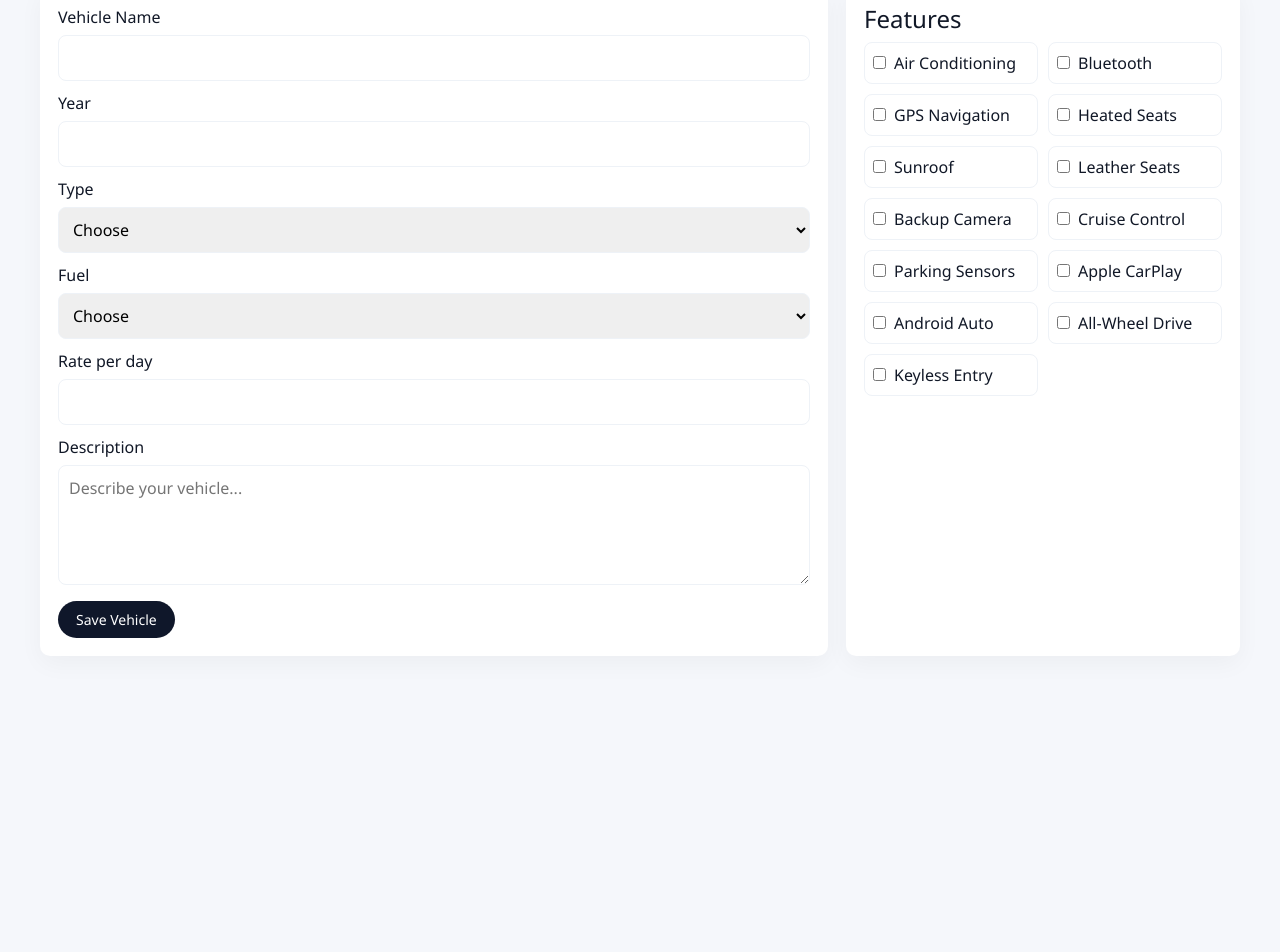
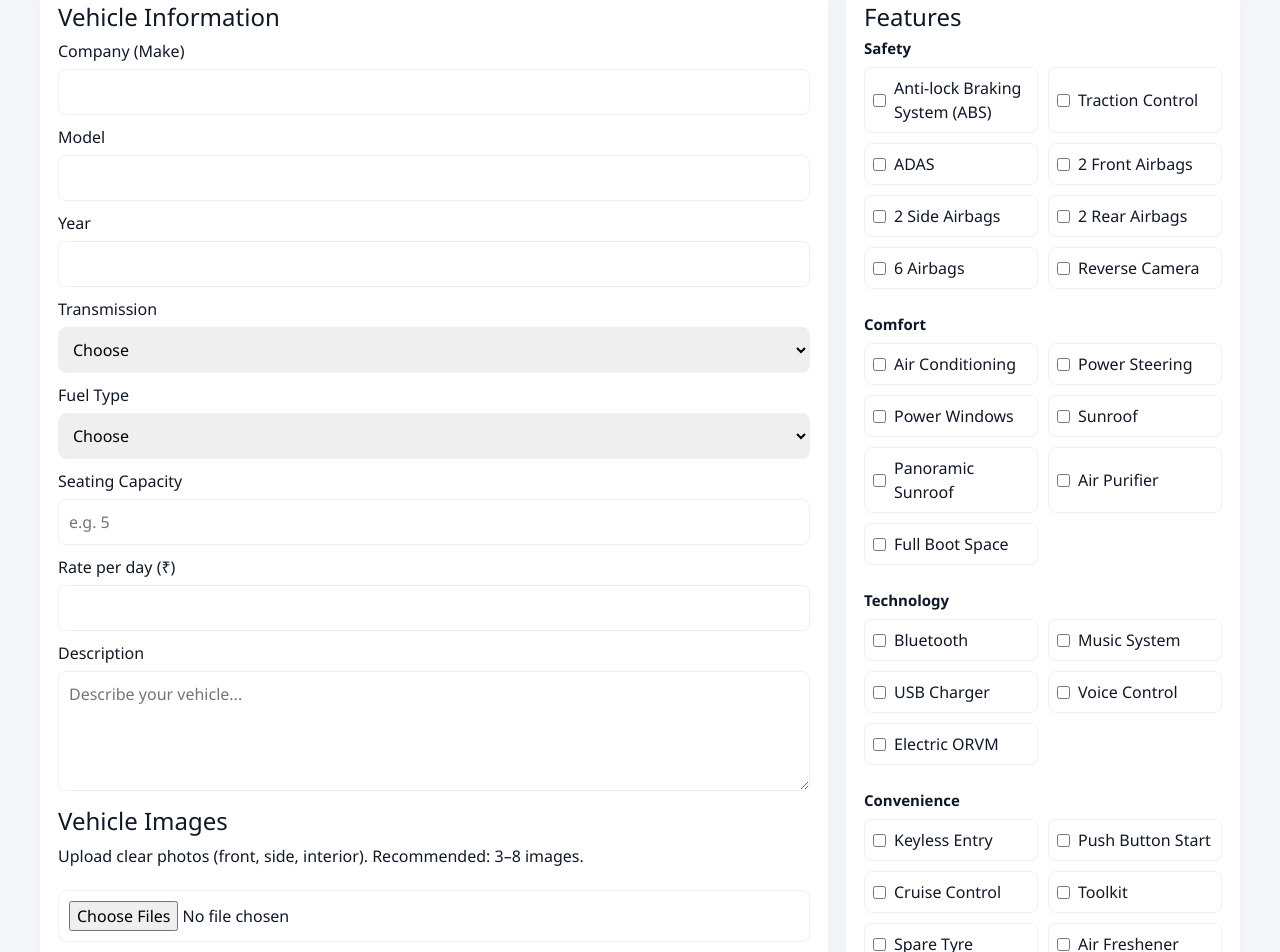
Before and after one commit to sannidhyagite-rgb/Vehicle-Rental-Management-System, a React (Vite) app in the folder drivenow-frontend/: page /vendor/vehicles/new in a window 1280 px wide. Shown: the part 220-1172 px from the top of the page. Before the commit the page ends 904 px from the top, so only its background shows below. Built offline with nearby package versions, Linux system fonts and the light colour scheme.

Commit message:
add vehicle form updated

```diff
--- a/drivenow-frontend/src/vendor/vehicles/AddVehicle.jsx
+++ b/drivenow-frontend/src/vendor/vehicles/AddVehicle.jsx
@@ -1,58 +1,274 @@
 // src/vendor/vehicles/AddVehicle.jsx
-
-import React, {useState} from "react";
+import React, { useState } from "react";
 import "./add-vehicle.css";
 
-export default function AddVehicle(){
+const FEATURES = {
+  Safety: [
+    { code: "ABS", label: "Anti-lock Braking System (ABS)" },
+    { code: "TC", label: "Traction Control" },
+    { code: "ADAS", label: "ADAS" },
+    { code: "AIRBAG_FRONT", label: "2 Front Airbags" },
+    { code: "AIRBAG_SIDE", label: "2 Side Airbags" },
+    { code: "AIRBAG_REAR", label: "2 Rear Airbags" },
+    { code: "AIRBAG_6", label: "6 Airbags" },
+    { code: "REVERSE_CAM", label: "Reverse Camera" },
+  ],
+  Comfort: [
+    { code: "AC", label: "Air Conditioning" },
+    { code: "POWER_STEER", label: "Power Steering" },
+    { code: "POWER_WIN", label: "Power Windows" },
+    { code: "SUNROOF", label: "Sunroof" },
+    { code: "PAN_SUNROOF", label: "Panoramic Sunroof" },
+    { code: "AIR_PURIFIER", label: "Air Purifier" },
+    { code: "BOOT_SPACE", label: "Full Boot Space" },
+  ],
+  Technology: [
+    { code: "BT", label: "Bluetooth" },
+    { code: "MUSIC", label: "Music System" },
+    { code: "USB", label: "USB Charger" },
+    { code: "VOICE", label: "Voice Control" },
+    { code: "ORVM", label: "Electric ORVM" },
+  ],
+  Convenience: [
+    { code: "KEYLESS", label: "Keyless Entry" },
+    { code: "PUSH_START", label: "Push Button Start" },
+    { code: "CRUISE", label: "Cruise Control" },
+    { code: "TOOLKIT", label: "Toolkit" },
+    { code: "SPARE", label: "Spare Tyre" },
+    { code: "FRESHENER", label: "Air Freshener" },
+  ],
+};
+
+export default function AddVehicle() {
   const [form, setForm] = useState({
-    name:"", year:"", type:"", fuel:"", ratePerDay:"", description:"", features:[]
+    company: "",
+    model: "",
+    year: "",
+    transmission: "",
+    fuel: "",
+    seats: "",
+    ratePerDay: "",
+    description: "",
+
+    // images
+    vehicleImages: [],
+
+    // Admin / verification
+    registrationNumber: "",
+    rcNumber: "",
+    insuranceExpiry: "",
+    pucExpiry: "",
+    chassisLast4: "",
+    engineNumber: "",
+
+    features: [],
   });
 
-  const featuresList = ["Air Conditioning","Bluetooth","GPS Navigation","Heated Seats","Sunroof","Leather Seats","Backup Camera","Cruise Control","Parking Sensors","Apple CarPlay","Android Auto","All-Wheel Drive","Keyless Entry"];
+  const toggleFeature = (code) => {
+    setForm((prev) => ({
+      ...prev,
+      features: prev.features.includes(code)
+        ? prev.features.filter((f) => f !== code)
+        : [...prev.features, code],
+    }));
+  };
 
-  const toggleFeature = feat => {
-    setForm(s => {
-      const has = s.features.includes(feat);
-      return { ...s, features: has ? s.features.filter(f => f!==feat) : [...s.features, feat] }
-    });
-  };
+  const handleChange = (key) => (e) =>
+    setForm({ ...form, [key]: e.target.value });
 
   return (
     <div className="vendor-page-shell">
       <div className="vendor-container">
-        <div className="page-header">
-          <div>
         <h1>Add New Vehicle</h1>
         <p className="subtitle">Enter vehicle details and features</p>
+
+        <div className="two-col">
+          {/* ================= FORM ================= */}
+          <form className="panel form-panel">
+            <h4>Vehicle Information</h4>
+
+            <label>
+              Company (Make)
+              <input value={form.company} onChange={handleChange("company")} />
+            </label>
+
+            <label>
+              Model
+              <input value={form.model} onChange={handleChange("model")} />
+            </label>
+
+            <label>
+              Year
+              <input type="number" value={form.year} onChange={handleChange("year")} />
+            </label>
+
+            <label>
+              Transmission
+              <select value={form.transmission} onChange={handleChange("transmission")}>
+                <option value="" disabled>Choose</option>
+                <option>Manual</option>
+                <option>Automatic</option>
+              </select>
+            </label>
+
+            <label>
+              Fuel Type
+              <select value={form.fuel} onChange={handleChange("fuel")}>
+                <option value="" disabled>Choose</option>
+                <option>Petrol</option>
+                <option>Diesel</option>
+                <option>CNG</option>
+                <option>Electric</option>
+                <option>Hybrid</option>
+              </select>
+            </label>
+
+            <label>
+              Seating Capacity
+              <input
+                type="number"
+                min="1"
+                placeholder="e.g. 5"
+                value={form.seats}
+                onChange={handleChange("seats")}
+              />
+            </label>
+
+            <label>
+              Rate per day (₹)
+              <input value={form.ratePerDay} onChange={handleChange("ratePerDay")} />
+            </label>
+
+            <label>
+              Description
+              <textarea
+                placeholder="Describe your vehicle..."
+                value={form.description}
+                onChange={handleChange("description")}
+              />
+            </label>
+
+            {/* ===== Vehicle Images ===== */}
+            <div className="image-upload-section">
+              <h4>Vehicle Images</h4>
+              <p className="hint-text">
+                Upload clear photos (front, side, interior). Recommended: 3–8 images.
+              </p>
+
+              <input
+                type="file"
+                accept="image/*"
+                multiple
+                onChange={(e) =>
+                  setForm({
+                    ...form,
+                    vehicleImages: Array.from(e.target.files),
+                  })
+                }
+              />
+
+              {form.vehicleImages.length > 0 && (
+                <div className="image-preview-grid">
+                  {form.vehicleImages.map((img, idx) => (
+                    <img
+                      key={idx}
+                      src={URL.createObjectURL(img)}
+                      alt="vehicle preview"
+                    />
+                  ))}
                 </div>
+              )}
             </div>
 
-        <div className="two-col">
-          <form className="panel form-panel" onSubmit={(e)=>e.preventDefault()}>
-            <label>Vehicle Name<input value={form.name} onChange={e=>setForm({...form,name:e.target.value})} /></label>
-            <label>Year<input value={form.year} onChange={e=>setForm({...form,year:e.target.value})} /></label>
-            <label>Type<select value={form.type} onChange={e=>setForm({...form,type:e.target.value})}><option>Choose</option><option>SUV</option><option>Electric</option><option>Luxury</option></select></label>
-            <label>Fuel<select value={form.fuel} onChange={e=>setForm({...form,fuel:e.target.value})}><option>Choose</option><option>Gasoline</option><option>Electric</option></select></label>
-            <label>Rate per day<input value={form.ratePerDay} onChange={e=>setForm({...form,ratePerDay:e.target.value})} /></label>
+            {/* ===== Admin / Verification ===== */}
+            <details className="verification-box">
+              <summary>Vehicle Verification (Admin Only)</summary>
 
-            <label>Description<textarea value={form.description} onChange={e=>setForm({...form,description:e.target.value})} placeholder="Describe your vehicle..." /></label>
+              <label>
+                Registration Number
+                <input
+                  placeholder="MH12AB1234"
+                  value={form.registrationNumber}
+                  onChange={handleChange("registrationNumber")}
+                />
+              </label>
 
-            <button className="btn btn-primary" type="submit">Save Vehicle</button>
+              <label>
+                RC Number
+                <input value={form.rcNumber} onChange={handleChange("rcNumber")} />
+              </label>
+
+              <label>
+                Insurance Expiry Date
+                <input
+                  type="date"
+                  value={form.insuranceExpiry}
+                  onChange={handleChange("insuranceExpiry")}
+                />
+              </label>
+
+              <label>
+                PUC Expiry Date
+                <input
+                  type="date"
+                  value={form.pucExpiry}
+                  onChange={handleChange("pucExpiry")}
+                />
+              </label>
+
+              <label>
+                Chassis Number (Last 4 digits)
+                <input
+                  maxLength="4"
+                  value={form.chassisLast4}
+                  onChange={handleChange("chassisLast4")}
+                />
+              </label>
+
+              <label>
+                Engine Number (Optional)
+                <input
+                  value={form.engineNumber}
+                  onChange={handleChange("engineNumber")}
+                />
+              </label>
+            </details>
+
+            <br />
+
+            <button className="btn btn-primary" type="button">
+              Save Vehicle
+            </button>
           </form>
 
+          {/* ================= FEATURES ================= */}
           <div className="panel features-panel">
             <h4>Features</h4>
+
+            {Object.entries(FEATURES).map(([category, items]) => (
+              <div key={category} className="feature-section">
+                <h5 className="feature-title">{category}</h5>
                 <div className="features-grid">
-              {featuresList.map(feat => (
-                <label key={feat} className={"feature-pill " + (form.features.includes(feat) ? "active" : "")}>
-                  <input type="checkbox" checked={form.features.includes(feat)} onChange={()=>toggleFeature(feat)} />
-                  <span>{feat}</span>
+                  {items.map((f) => (
+                    <label
+                      key={f.code}
+                      className={`feature-pill ${
+                        form.features.includes(f.code) ? "active" : ""
+                      }`}
+                    >
+                      <input
+                        type="checkbox"
+                        checked={form.features.includes(f.code)}
+                        onChange={() => toggleFeature(f.code)}
+                      />
+                      <span>{f.label}</span>
                     </label>
                   ))}
                 </div>
               </div>
+            ))}
           </div>
-
+        </div>
       </div>
     </div>
   );
```
Lines whose indentation alone changed are shown as unchanged.
